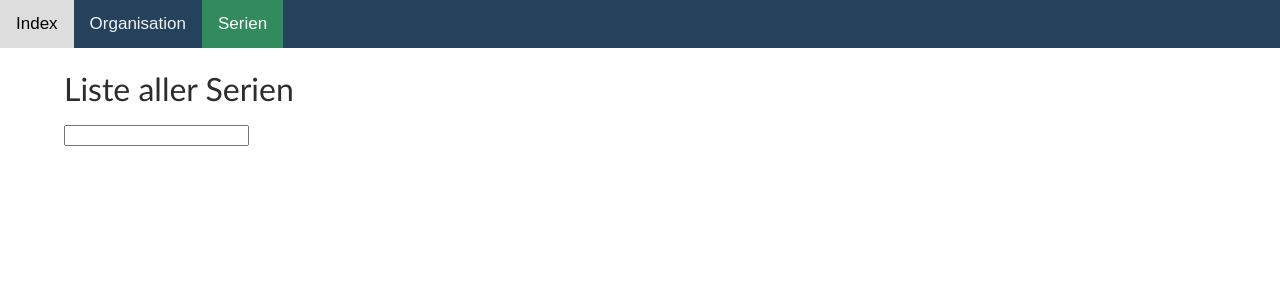
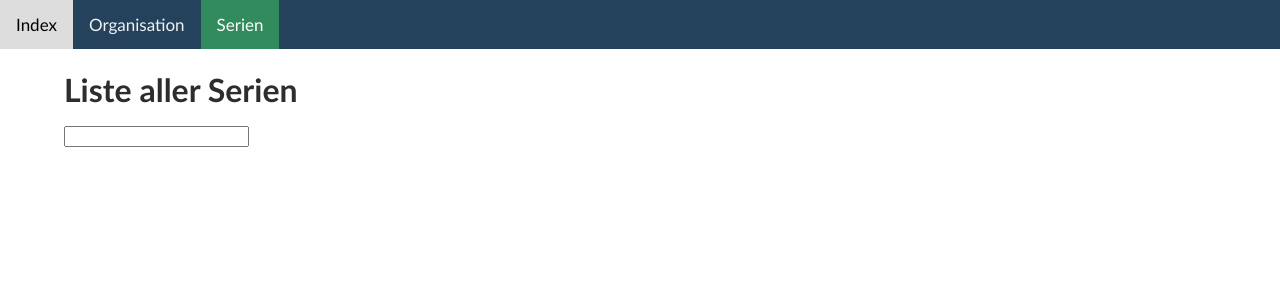
Before and after one commit to walsidalw/opencast-stats-app, a Flask app: page /series in a window 1280 px wide. Shown: the top 300 px of the page. Run offline with Flask 2, Linux system fonts and the light colour scheme; data that the repository does not hold is empty; parts of the project's set-up code (start-up, migrations or seed data) failed here and were passed over.

Commit message:
Formatting

```diff
--- a/requirements.txt
+++ b/requirements.txt
@@ -4,5 +4,4 @@ numpy==1.19.1
 pandas==1.1.0
 PyYAML==5.3.1
 requests==2.24.0
-
 plotly==4.9.0
--- a/static/style.css
+++ b/static/style.css
@@ -1,19 +1,15 @@
 body {
   margin: 0;
   padding: 0;
-  font-family: Arial, Helvetica, sans-serif;
+  font-family: "Calibri", sans-serif;
+  font-weight: lighter;
+  color: #2d2d2d;
 }
 
 .center {
   margin: 0 auto;
   width: 90%;
   max-width: 1200px;
-}
-
-.center h1, h2, p {
-  font-family: "Calibri", sans-serif;
-  font-weight: lighter;
-  color: #2d2d2d;
 }
 
 .segments {
--- a/templates/base.html
+++ b/templates/base.html
@@ -19,7 +19,6 @@
             ('/org', 'org', 'Organisation'),
             ('/series', 'series', 'Serien')
         ] -%}
-    {#{% set active_page = active_page|default('index') -%}#}
 
     <!-- Navigation bar -->
     <div class="topnav" id="myTopnav">
--- a/templates/episode_details.html
+++ b/templates/episode_details.html
@@ -3,6 +3,7 @@
 {% block title %}Episode Details{% endblock title %}
 
 {% block content %}
+    <!-- If no plots are available, show Error page -->
     {% if ((graphViews == '') and (graphHeat == '')) %}
         <h1 class="title">Keine Statistiken!</h1>
         <p>
@@ -18,6 +19,7 @@
             Diese Aufnahme gehört zu der Veranstaltungsreihe <a href="/series/{{ series_id }}">'{{ series_name }}'</a>.
         </p>
 
+        <!-- Deactivate a page segment, if the plot is missing -->
         <div class="plots">
         {% if not (graphViews == '') %}
             <h2>Zugriffsdaten für die Aufnahme</h2>
--- a/templates/org.html
+++ b/templates/org.html
@@ -1,7 +1,7 @@
 {% extends 'base.html' %}
 {% set active_page = "org" %}
 
-{% block title %}Orga{% endblock title %}
+{% block title %}Organisation{% endblock title %}
 
 {% block content %}
     <h1>Detailansicht: Organisation</h1>
--- a/templates/series_details.html
+++ b/templates/series_details.html
@@ -4,6 +4,7 @@
 {% block title %}Series Details{% endblock title %}
 
 {% block content %}
+    <!-- If no plots are available, show Error page -->
     {% if ((graphBar == '') and (graphHeat == '') and (graphViews == '')) %}
         <h1 class="title">Keine Statistiken!</h1>
         <p>
@@ -18,6 +19,7 @@
             Zu den <a href="#episodes">Aufnahmen</a>.
         </p>
 
+        <!-- Deactivate a page segment, if the plot is missing -->
         <div class="plots">
         {% if not (graphViews == '') %}
             <h2>Zugriffsdaten für die Veranstaltungsreihe</h2>
```
